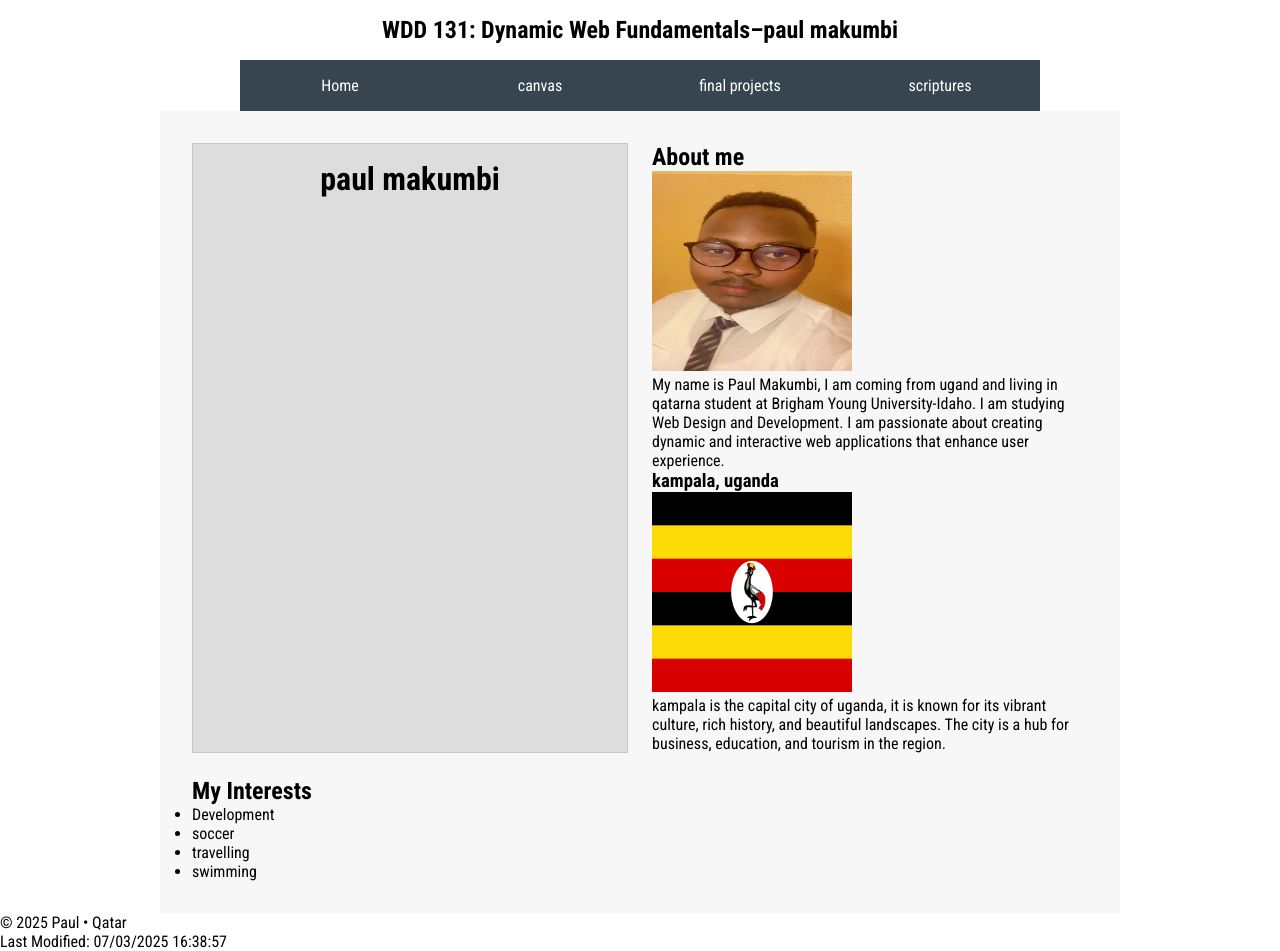
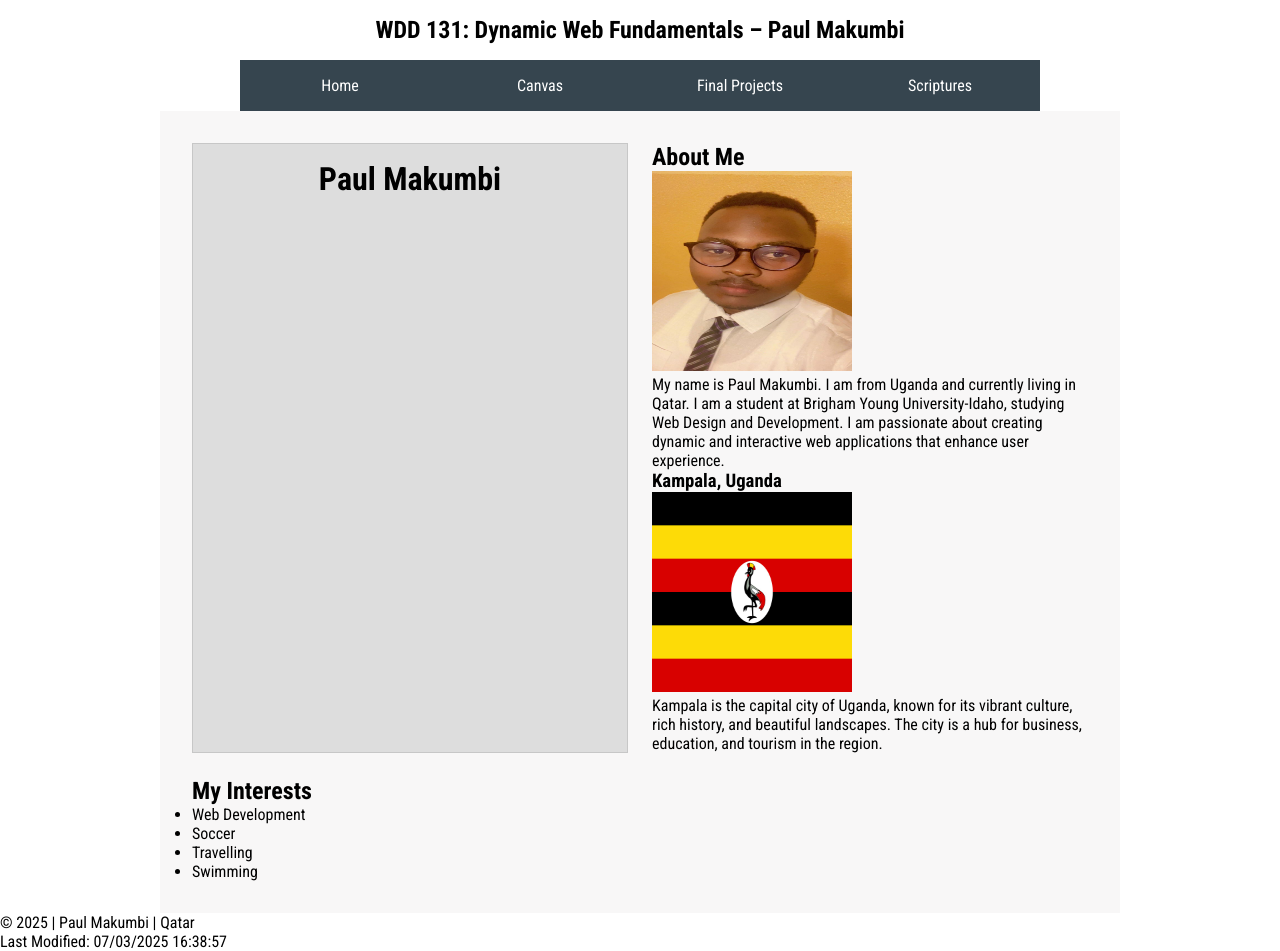
Before and after one commit to paul256-mp/wdd131, a plain HTML site: page index.html in a window 1280 px wide. Drawn offline with Linux system fonts and the light colour scheme.

Commit message:
Refactor HTML for consistency and readability by correcting capitalization, improving formatting, and enhancing descriptions.

```diff
--- a/index.html
+++ b/index.html
@@ -1,11 +1,12 @@
 <!DOCTYPE html>
 <html lang="en">
+
 <head>
-<meta charset="UTF-8">
-<meta name="viewport" content="width=device-width, initial-scale=1.0">
-<title>WDD 131: Dynamic Web Fundamentals–paul makumbi</title>
-<meta name="description" content="WDD 131: Dynamic Web Fundamentals–paul makumbi">
-<meta name="author" content="paul makumbi">
+  <meta charset="UTF-8">
+  <meta name="viewport" content="width=device-width, initial-scale=1.0">
+  <title>WDD 131: Dynamic Web Fundamentals – Paul Makumbi</title>
+  <meta name="description" content="WDD 131: Dynamic Web Fundamentals – Paul Makumbi">
+  <meta name="author" content="Paul Makumbi">
 
   <link rel="stylesheet" href="styles/base.css">
   <script src="scripts/getdates.js" defer></script>
@@ -15,44 +16,48 @@
     href="https://fonts.googleapis.com/css2?family=Roboto+Condensed:ital,wght@0,100..900;1,100..900&family=Roboto:ital,wght@1,100&display=swap"
     rel="stylesheet">
 </head>
+
 <body>
   <header>
-    <span id="course-title">WDD 131: Dynamic Web Fundamentals–paul makumbi</span>
+    <span id="course-title">WDD 131: Dynamic Web Fundamentals – Paul Makumbi</span>
     <nav>
       <ul>
         <li><a href="linkedin.html">Home</a></li>
-        <li><a href=" https://byupw.instructure.com/.">canvas</a></li>
-        <li><a href="https://byupw.instructure.com/.">final projects</a></li>
-        <li><a href=" https://www.churchofjesuschrist.org/study/scriptures">scriptures</a></li>
+        <li><a href="https://byupw.instructure.com/">Canvas</a></li>
+        <li><a href="https://byupw.instructure.com/">Final Projects</a></li>
+        <li><a href="https://www.churchofjesuschrist.org/study/scriptures">Scriptures</a></li>
       </ul>
     </nav>
   </header>
 
-
   <main>
-    <h1>paul makumbi</h1>
+    <h1>Paul Makumbi</h1>
     <section class="card">
-      <h2>About me </h2>
+      <h2>About Me</h2>
       <img src="images/paul.jpg" alt="Paul Makumbi" width="200" height="200">
-      <p>My name is Paul Makumbi, I am coming from ugand and living in qatarna student at Brigham Young University-Idaho. I am studying Web Design and Development. I am passionate about creating dynamic and interactive web applications that enhance user experience.</p>
-      <h3>kampala, uganda</h3>
+      <p>My name is Paul Makumbi. I am from Uganda and currently living in Qatar. I am a student at Brigham Young
+        University-Idaho, studying Web Design and Development. I am passionate about creating dynamic and interactive
+        web applications that enhance user experience.</p>
+      <h3>Kampala, Uganda</h3>
       <img src="images/uga.jpg" alt="Kampala, Uganda" width="200" height="200">
-      <p>kampala is the capital city of uganda, it is known for its vibrant culture, rich history, and beautiful landscapes. The city is a hub for business, education, and tourism in the region.</p>
+      <p>Kampala is the capital city of Uganda, known for its vibrant culture, rich history, and beautiful landscapes.
+        The city is a hub for business, education, and tourism in the region.</p>
     </section>
     <section class="card">
       <h2>My Interests</h2>
       <ul>
-        <li>Development</li>
-        <li>soccer</li>
-        <li>travelling</li>
-        <li>swimming</li>
+        <li>Web Development</li>
+        <li>Soccer</li>
+        <li>Travelling</li>
+        <li>Swimming</li>
       </ul>
     </section>
   </main>
+
   <footer>
-    <p>&copy; <span id="currentyear"></span> Paul • Qatar</p>
+    <p>&copy; <span id="currentyear"></span> | Paul Makumbi | Qatar</p>
     <p id="lastModified"></p>
   </footer>
+</body>
 
-</body>
 </html>
```
